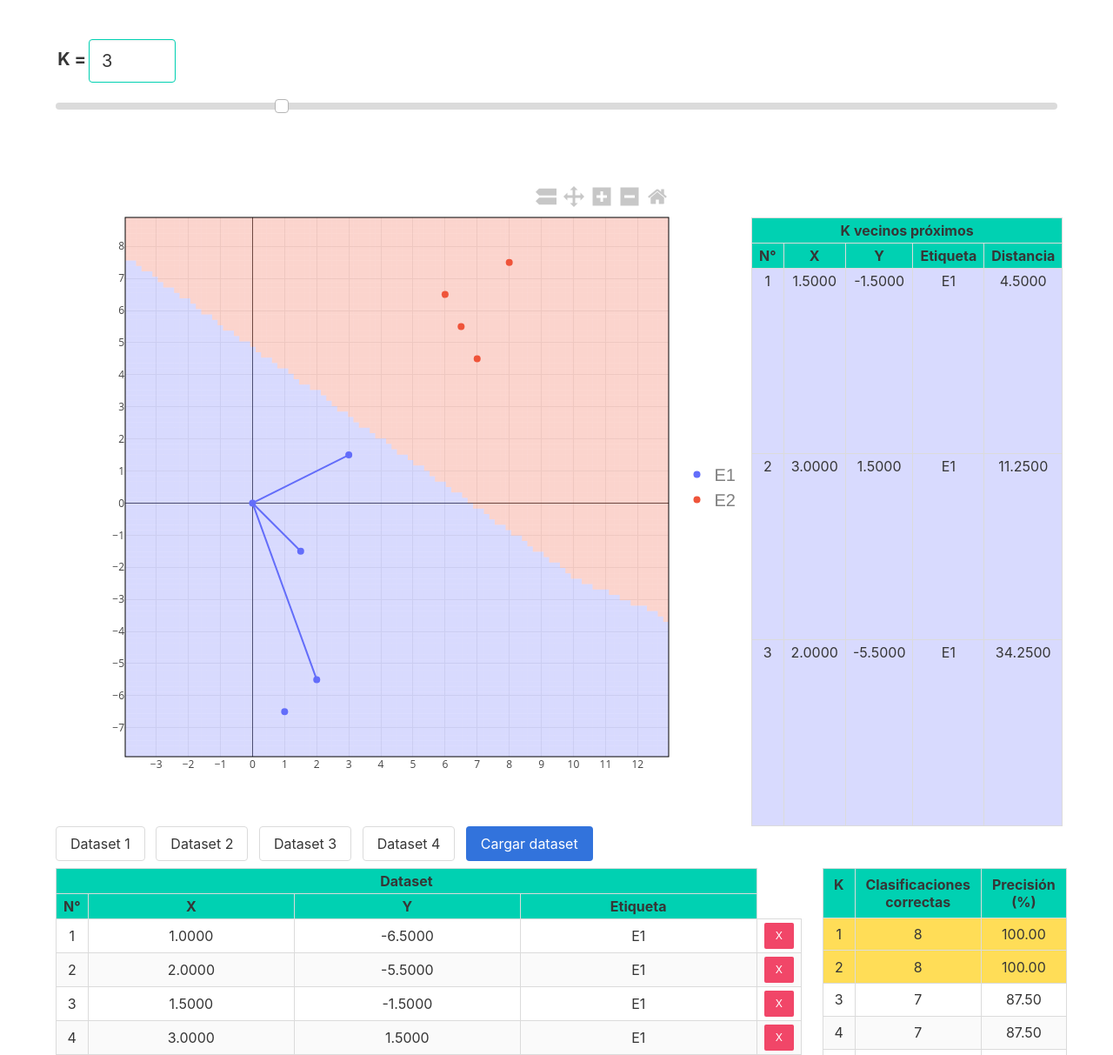
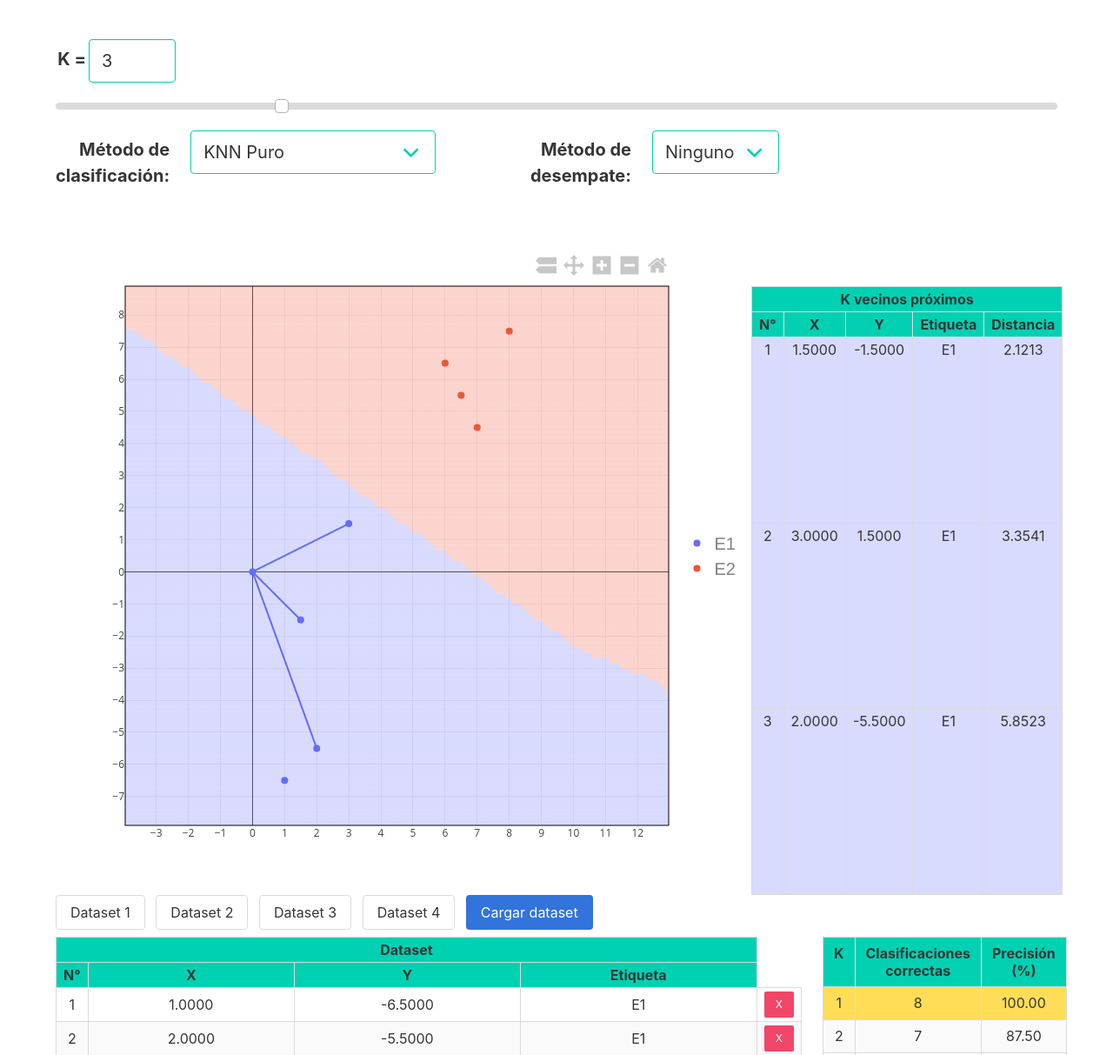
Before and after one commit to ianvaernet/IA-TPI, a plain HTML site: page index.html in a window 1280 px wide. Shown: the part 87-1300 px from the top of the page at 87% size. Drawn offline with nearby package versions, Linux system fonts and the light colour scheme.

Commit message:
distanceWeighted classification added. Instances with equal knn not classified. Distance calcultaion fix. README update.

```diff
--- a/canvas.js
+++ b/canvas.js
@@ -42,7 +42,13 @@ class Canvas {
         const yi = j * dHeight;
         const x = xaxis.p2c(xi + hdWidth);
         const y = yaxis.p2c(yi + hdHeight);
-        const { d } = this.main.knn(trainingData, { x, y }, k);
+        const { d } = this.main.knn(
+          trainingData,
+          { x, y },
+          k,
+          this.main.getClassificationMethod(),
+          this.main.getTieBreakerMethod()
+        );
         ctx.fillStyle = this.labels.getColor(d.label) + '40';
         ctx.fillRect(left + xi, top + yi, dWidth, dHeight);
         const now = Date.now();
--- a/css/main.css
+++ b/css/main.css
@@ -19,6 +19,16 @@
 
 #k-input {
   max-width: 100px;
+}
+
+#method-label {
+  padding: 0;
+  text-align: justify;
+  line-height: normal;
+}
+
+#method-select {
+  margin-top: 4px;
 }
 
 .modebar {
--- a/dataset.js
+++ b/dataset.js
@@ -48,6 +48,7 @@ class Dataset {
   async processDatasetFile(data) {
     const separator = data.indexOf(';') !== -1 ? ';' : ',';
     const dataset = await csv(data, { separator });
+    console.log(dataset);
     this.updateTrainingData(
       dataset.map((d) => ({ x: parseFloat(d.x1), y: parseFloat(d.x2), label: d.Clase })),
       this.main.k.getK(),
--- a/events.js
+++ b/events.js
@@ -13,6 +13,12 @@ class Events {
     this.plot.chart.on('plotly_relayout', () => this.onZoom());
     this.nextUpdate = 0;
     this.timeout = null;
+    document
+      .getElementById('select-classification-method')
+      .addEventListener('change', () => this.main.updateClassificationMethod());
+    document
+      .getElementById('select-tie-breaker-method')
+      .addEventListener('change', () => this.main.updateClassificationMethod());
   }
 
   onMouseDown(evt) {
@@ -20,7 +26,13 @@ class Events {
       const newInstance = this.getMouseCoords(evt);
       const trainingData = this.dataset.getTrainingData();
       const k = this.k.getK();
-      const newInstanceClassified = this.main.knn(trainingData, newInstance, k).d;
+      const newInstanceClassified = this.main.knn(
+        trainingData,
+        newInstance,
+        k,
+        this.main.getClassificationMethod(),
+        this.main.getTieBreakerMethod()
+      ).d;
       trainingData.push(newInstanceClassified);
       this.dataset.updateTrainingData(trainingData, k, false);
     }
--- a/index.html
+++ b/index.html
@@ -61,6 +61,35 @@
           </div>
         </div>
       </div>
+
+      <div class="inline">
+        <div class="field is-horizontal">
+          <div class="field-label is-medium method-label">
+            <label class="label">Método de clasificación: </label>
+          </div>
+          <div class="field-body">
+            <div class="select is-primary is-medium">
+              <select class="method-select" id="select-classification-method">
+                <option value="knn">KNN Puro</option>
+                <option value="distanceWeighted">Distancias ponderadas</option>
+              </select>
+            </div>
+          </div>
+        </div>
+        <div class="field is-horizontal">
+          <div class="field-label is-medium method-label">
+            <label class="label">Método de desempate: </label>
+          </div>
+          <div class="field-body">
+            <div class="select is-primary is-medium">
+              <select class="method-select" id="select-tie-breaker-method">
+                <option value="none">Ninguno</option>
+              </select>
+            </div>
+          </div>
+        </div>
+      </div>
+
       <div class="inline">
         <canvas id="canvas" width="800px" height="800px"></canvas>
         <div id="chart"></div>
--- a/labels.js
+++ b/labels.js
@@ -23,8 +23,10 @@ class Labels {
 
   setLabels(labels) {
     this.labels = labels;
-    this.labelColor = {};
-    labels.forEach((label, i) => (this.labelColor[label] = this.colors[i % this.colors.length]));
+    this.labelColor = { NaN: '#000000' };
+    labels.forEach((label, i) => {
+      if (label !== 'NaN') this.labelColor[label] = this.colors[i % this.colors.length];
+    });
   }
 
   getColor(label) {
--- a/main.js
+++ b/main.js
@@ -63,7 +63,9 @@ class Main {
   calculateDistances(trainingData, newInstance) {
     for (let i = 0; i < trainingData.length; i++) {
       let element = trainingData[i];
-      let distance = (newInstance.x - trainingData[i].x) ** 2 + (newInstance.y - trainingData[i].y) ** 2;
+      let distance = Math.sqrt(
+        (newInstance.x - trainingData[i].x) ** 2 + (newInstance.y - trainingData[i].y) ** 2
+      );
       element.distance = distance;
     }
     return trainingData;
@@ -75,7 +77,7 @@ class Main {
    */
   sortByDistance(trainingDataWithDistances) {
     // making a copy of the training data to avoid adding new points to the original data
-    const sortedData = [...trainingDataWithDistances];
+    const sortedData = trainingDataWithDistances.filter((instance) => instance.label !== 'NaN');
     sortedData.sort((a, b) => a.distance - b.distance);
     return sortedData;
   }
@@ -86,19 +88,50 @@ class Main {
    * @param {Number} k
    * @returns {DataLabeled}
    */
-  classifyNewInstance(sortedTrainingData, newInstance, k) {
-    const labels = []; // [{label: 'etiqueta', count: n}]
+  classifyNewInstance(sortedTrainingData, newInstance, k, method, tieBreaker) {
+    const labels = []; // [{label: 'C1', count: n, distance: f}]
     const newInstanceCopy = { ...newInstance };
+    if (k > sortedTrainingData.length) k = sortedTrainingData.length;
 
-    if (k > sortedTrainingData.length) k = sortedTrainingData.length;
+    let zeroDistance = false;
     for (let i = 0; i < k; i++) {
+      if (sortedTrainingData[i].distance.toFixed(4) === 0 && method === 'distanceWeighted') {
+        zeroDistance = true;
+        var zeroDistanceLabel = sortedTrainingData[i].label;
+        break;
+      }
+
       let index = labels.findIndex((element) => element.label === sortedTrainingData[i].label);
-      if (index === -1) labels.push({ label: sortedTrainingData[i].label, count: 1 });
-      else labels[index].count++;
+      if (index === -1)
+        labels.push({
+          label: sortedTrainingData[i].label,
+          count: method === 'distanceWeighted' ? 1 / sortedTrainingData[i].distance.toFixed(4) : 1,
+        });
+      else
+        labels[index].count +=
+          method === 'distanceWeighted' ? 1 / sortedTrainingData[i].distance.toFixed(4) : 1;
     }
-    let maxFrecuency = Math.max(...labels.map((label) => label.count));
-    let mostFrequentLabelIndex = labels.findIndex((label) => label.count === maxFrecuency);
-    newInstanceCopy.label = labels[mostFrequentLabelIndex].label;
+
+    if (zeroDistance) {
+      newInstanceCopy.label = zeroDistanceLabel;
+      zeroDistance = false;
+    } else {
+      let maxFrecuency = 0,
+        maxFrecuencyIndex = 0,
+        maxFrecuencyDuplicated = false;
+      labels.forEach((label, index) => {
+        if (label.count > maxFrecuency) {
+          maxFrecuency = label.count;
+          maxFrecuencyIndex = index;
+          maxFrecuencyDuplicated = false;
+        } else if (label.count === maxFrecuency) maxFrecuencyDuplicated = true;
+      });
+      if (!maxFrecuencyDuplicated) newInstanceCopy.label = labels[maxFrecuencyIndex].label;
+      else {
+        if (tieBreaker === 'none') newInstanceCopy.label = 'NaN';
+      }
+    }
+
     return newInstanceCopy;
   }
 
@@ -108,15 +141,27 @@ class Main {
    * @param {Number} k
    * @returns {KNNResult}
    */
-  knn(trainingData, newInstance, k) {
+  knn(trainingData, newInstance, k, classificationMethod, tieBreakerMethod) {
     let trainingDataWithDistances = this.calculateDistances(trainingData, newInstance);
     let sortedTrainingDataWithDistances = this.sortByDistance(trainingDataWithDistances);
-    let newInstanceClassified = this.classifyNewInstance(sortedTrainingDataWithDistances, newInstance, k);
+    let newInstanceClassified = this.classifyNewInstance(
+      sortedTrainingDataWithDistances,
+      newInstance,
+      k,
+      classificationMethod,
+      tieBreakerMethod
+    );
     return { P: sortedTrainingDataWithDistances, d: newInstanceClassified };
   }
 
   updateKNN(trainingData, newInstance, k) {
-    const { P, d } = this.knn(trainingData, newInstance, k);
+    const { P, d } = this.knn(
+      trainingData,
+      newInstance,
+      k,
+      this.getClassificationMethod(),
+      this.getTieBreakerMethod()
+    );
     this.plot.updatePlot(P, d, k);
     this.knnTable.updateTable(P.splice(0, k));
   }
@@ -136,7 +181,13 @@ class Main {
     for (let k = 0; k < trainingData.length - 1; k++) {
       correctClassifications.push(0);
       trainingData.forEach((node, index) => {
-        let nodeClassified = this.classifyNewInstance(distanceMatrix[index], node, k + 1);
+        let nodeClassified = this.classifyNewInstance(
+          distanceMatrix[index],
+          node,
+          k + 1,
+          this.getClassificationMethod(),
+          this.getTieBreakerMethod()
+        );
         if (nodeClassified.label === trainingData[index].label) correctClassifications[k]++;
       });
       if (correctClassifications[k] > correctClassifications[optimumK]) optimumK = k;
@@ -155,6 +206,26 @@ class Main {
     );
     return optimumK;
   }
+
+  updateClassificationMethod() {
+    this.updateKNN(
+      this.dataset.trainingData,
+      { x: 0, y: 0 },
+      this.k.getK(),
+      this.getClassificationMethod(),
+      this.getTieBreakerMethod()
+    );
+    this.canvas.updateCanvas(this.dataset.trainingData, this.k.getK());
+    this.calculatePrecision(this.dataset.trainingData);
+  }
+
+  getClassificationMethod() {
+    return document.getElementById('select-classification-method').value;
+  }
+
+  getTieBreakerMethod() {
+    return document.getElementById('select-tie-breaker-method').value;
+  }
 }
 
 const main = new Main();
```
Also changed, not shown: README.md.
